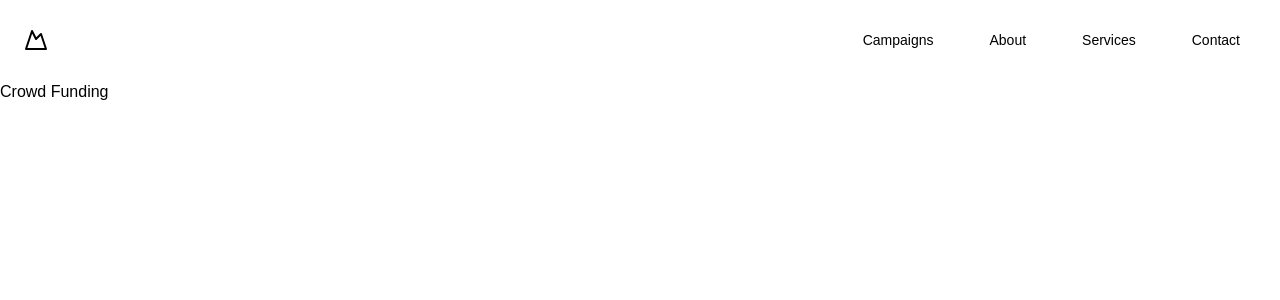
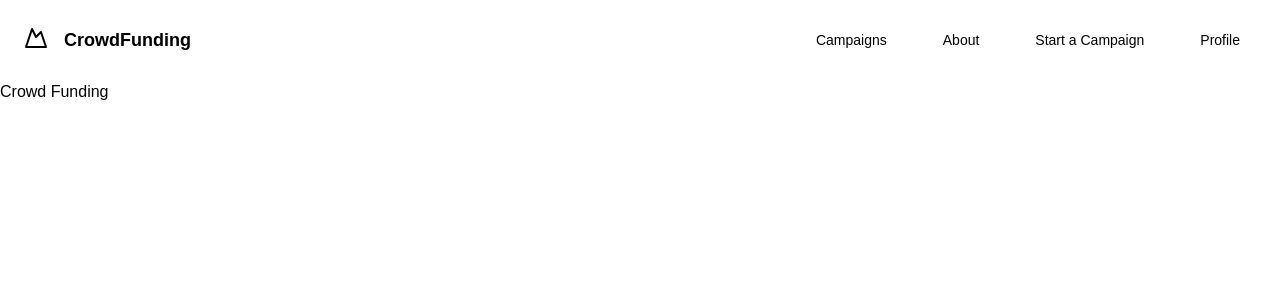
Before and after one commit to arjungsanal/crowdfunding, a Next.js app: page / in a window 1280 px wide. Shown: the top 300 px of the page. Built offline with nearby package versions, Linux system fonts and the light colour scheme.

Commit message:
Navbar partially created

```diff
--- a/src/components/navbar.tsx
+++ b/src/components/navbar.tsx
@@ -6,6 +6,10 @@ import { JSX, SVGProps } from "react"
 export default function Navbar() {
   return (
     <header className="flex h-20 w-full shrink-0 items-center px-4 md:px-6">
+      <Link href="#" className="mr-6 flex" prefetch={false}>
+        <MountainIcon className="h-6 w-6" />
+        <span className="text-lg font-semibold ms-4">CrowdFunding</span>
+      </Link>
       <Sheet>
         <SheetTrigger asChild>
           <Button variant="outline" size="icon" className="lg:hidden ms-auto ">
@@ -15,30 +19,27 @@ export default function Navbar() {
         </SheetTrigger>
         <SheetContent side="right">
         <SheetTitle>Menu</SheetTitle>
-          <Link href="#" className="mr-6 hidden lg:flex" prefetch={false}>
+          <Link href="#" className="mr-6 hidden md:block lg:flex" prefetch={false}>
             <MountainIcon className="h-6 w-6" />
-            <span className="sr-only">Acme Inc</span>
+            <span className=" text-lg font-semibold ms-4">CrowdFunding</span>
           </Link>
           <div className="grid gap-2 py-6">
             <Link href="#" className="flex w-full items-center py-2 text-lg font-semibold" prefetch={false}>
-              Home
+              Campaign
             </Link>
             <Link href="#" className="flex w-full items-center py-2 text-lg font-semibold" prefetch={false}>
               About
             </Link>
             <Link href="#" className="flex w-full items-center py-2 text-lg font-semibold" prefetch={false}>
-              Services
+              Start a campaign
             </Link>
             <Link href="#" className="flex w-full items-center py-2 text-lg font-semibold" prefetch={false}>
-              Contact
+              Profile
             </Link>
           </div>
         </SheetContent>
       </Sheet>
-      <Link href="#" className="mr-6 hidden lg:flex" prefetch={false}>
-        <MountainIcon className="h-6 w-6" />
-        <span className="sr-only">Acme Inc</span>
-      </Link>
+
       <nav className="ml-auto hidden lg:flex gap-6">
         <Link
           href="#"
@@ -59,14 +60,14 @@ export default function Navbar() {
           className="group inline-flex h-9 w-max items-center justify-center rounded-md bg-white px-4 py-2 text-sm font-medium transition-colors hover:bg-gray-100 hover:text-gray-900 focus:bg-gray-100 focus:text-gray-900 focus:outline-none disabled:pointer-events-none disabled:opacity-50 data-[active]:bg-gray-100/50 data-[state=open]:bg-gray-100/50 dark:bg-gray-950 dark:hover:bg-gray-800 dark:hover:text-gray-50 dark:focus:bg-gray-800 dark:focus:text-gray-50 dark:data-[active]:bg-gray-800/50 dark:data-[state=open]:bg-gray-800/50"
           prefetch={false}
         >
-          Services
+          Start a Campaign
         </Link>
         <Link
           href="#"
           className="group inline-flex h-9 w-max items-center justify-center rounded-md bg-white px-4 py-2 text-sm font-medium transition-colors hover:bg-gray-100 hover:text-gray-900 focus:bg-gray-100 focus:text-gray-900 focus:outline-none disabled:pointer-events-none disabled:opacity-50 data-[active]:bg-gray-100/50 data-[state=open]:bg-gray-100/50 dark:bg-gray-950 dark:hover:bg-gray-800 dark:hover:text-gray-50 dark:focus:bg-gray-800 dark:focus:text-gray-50 dark:data-[active]:bg-gray-800/50 dark:data-[state=open]:bg-gray-800/50"
           prefetch={false}
         >
-          Contact
+          Profile
         </Link>
       </nav>
     </header>
```
